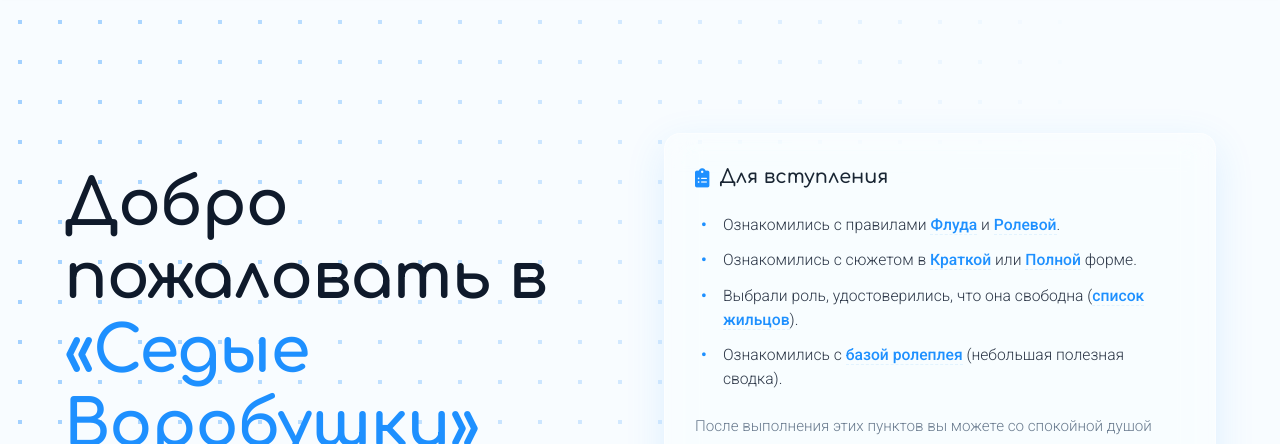
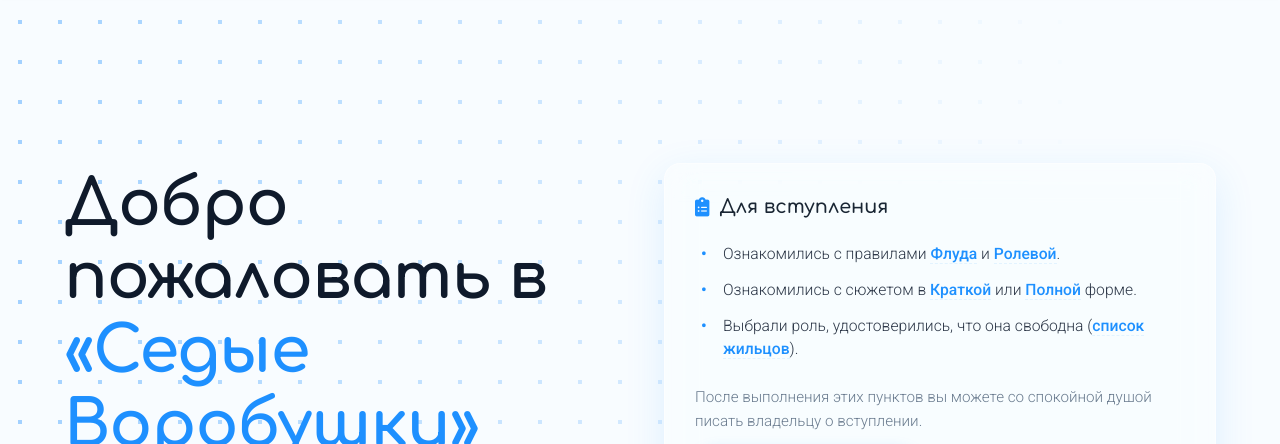
Before and after one commit to Zenitn/my-site, a plain HTML site: page index.html in a window 1280 px wide. Shown: the part 78-522 px from the top of the page. Drawn offline with Linux system fonts and the light colour scheme; no server answers.

Commit message:
Update index.html

```diff
--- a/index.html
+++ b/index.html
@@ -1689,7 +1689,6 @@
                         <li>Ознакомились с правилами <a href="#rules">Флуда</a> и <a href="#rules">Ролевой</a>.</li>
                         <li>Ознакомились с сюжетом в <a href="https://boarding-house-gs.vercel.app/vselennaya-pansionata/kratko-o-syuzhete/" target="_blank" rel="noopener">Краткой</a> или <a href="https://boarding-house-gs.vercel.app/" target="_blank" rel="noopener">Полной</a> форме.</li>
                         <li>Выбрали роль, удостоверились, что она свободна (<a href="#residents">список жильцов</a>).</li>
-                        <li>Ознакомились с <a href="#" target="_blank" rel="noopener">базой ролеплея</a> (небольшая полезная сводка).</li>
                     </ul>
                     <p style="margin-bottom: 14px; font-size:0.95rem; color:var(--gray-text); font-weight:300;">
                         После выполнения этих пунктов вы можете со спокойной душой писать владельцу о вступлении.
```
